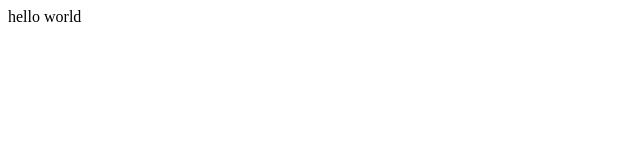
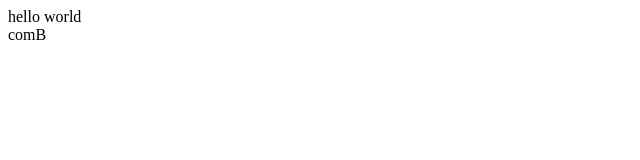
Before and after one commit to theydy/vue-analysis-case, a Vue app: page / in a window 1280 px wide. Shown: the top 160 px of the page, without its empty margins (0-640 px from the left). Built offline with nearby package versions, Linux system fonts and the light colour scheme.

Commit message:
组件组册

```diff
--- a/src/App.vue
+++ b/src/App.vue
@@ -1,16 +1,25 @@
 <template>
   <div id="app">
     {{ message }}
+    <comB></comB>
   </div>
 </template>
 
 <script>
+
+let comB = {
+  template: '<div>comB</div>'
+}
+
 export default {
   name: 'app',
   data () {
     return {
       message: 'hello world'
     }
+  },
+  components: {
+    comB
   }
 }
 </script>
--- a/src/main.js
+++ b/src/main.js
@@ -3,6 +3,10 @@ import App from './App.vue'
 
 Vue.config.productionTip = false
 
+Vue.component('comA', {
+  template: '<div>comA</div>'
+})
+
 new Vue({
   el: '#app',
   render: h => h(App),
```
Also changed, not shown: public/vue2.5.17-beta.0.js.
